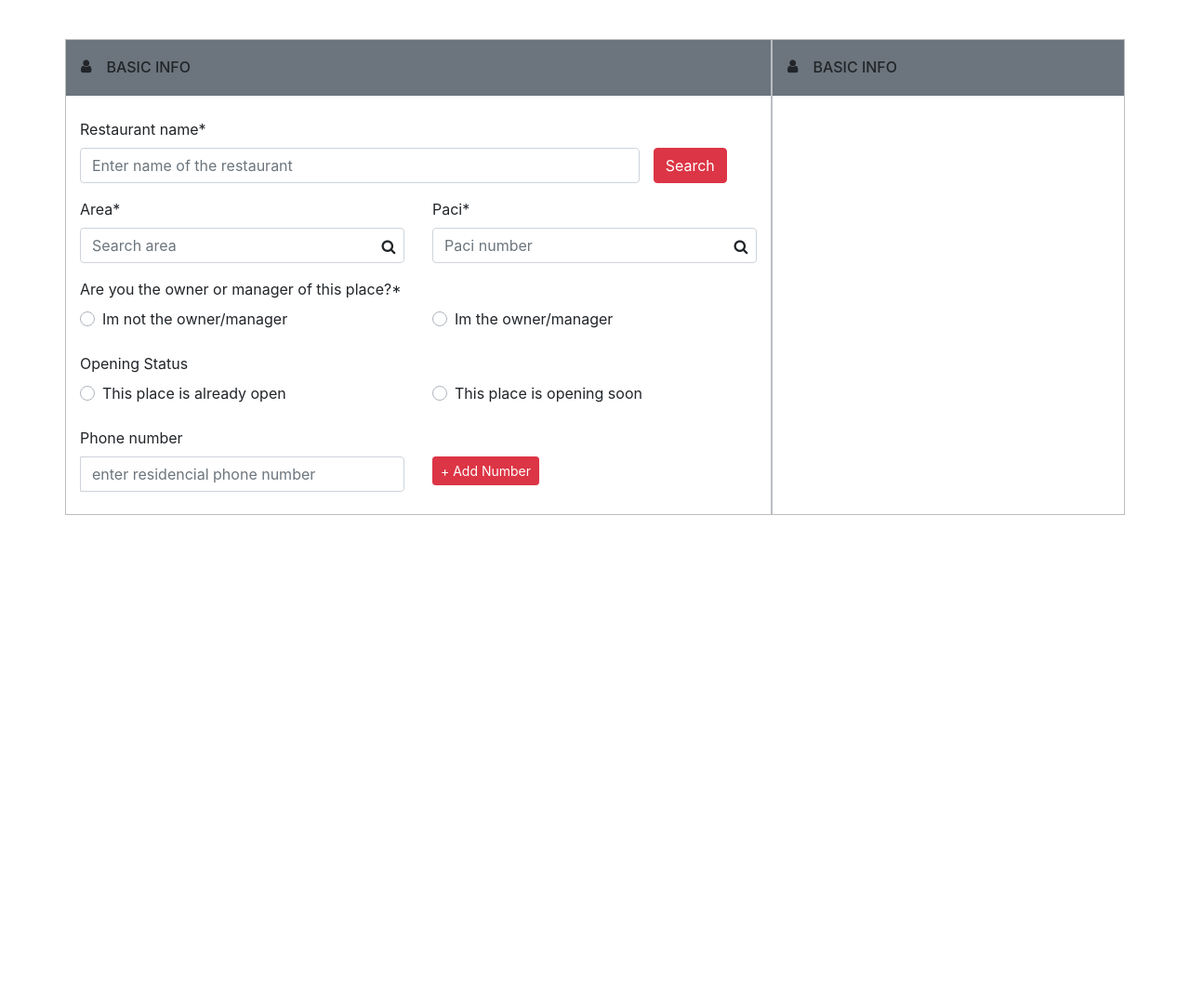
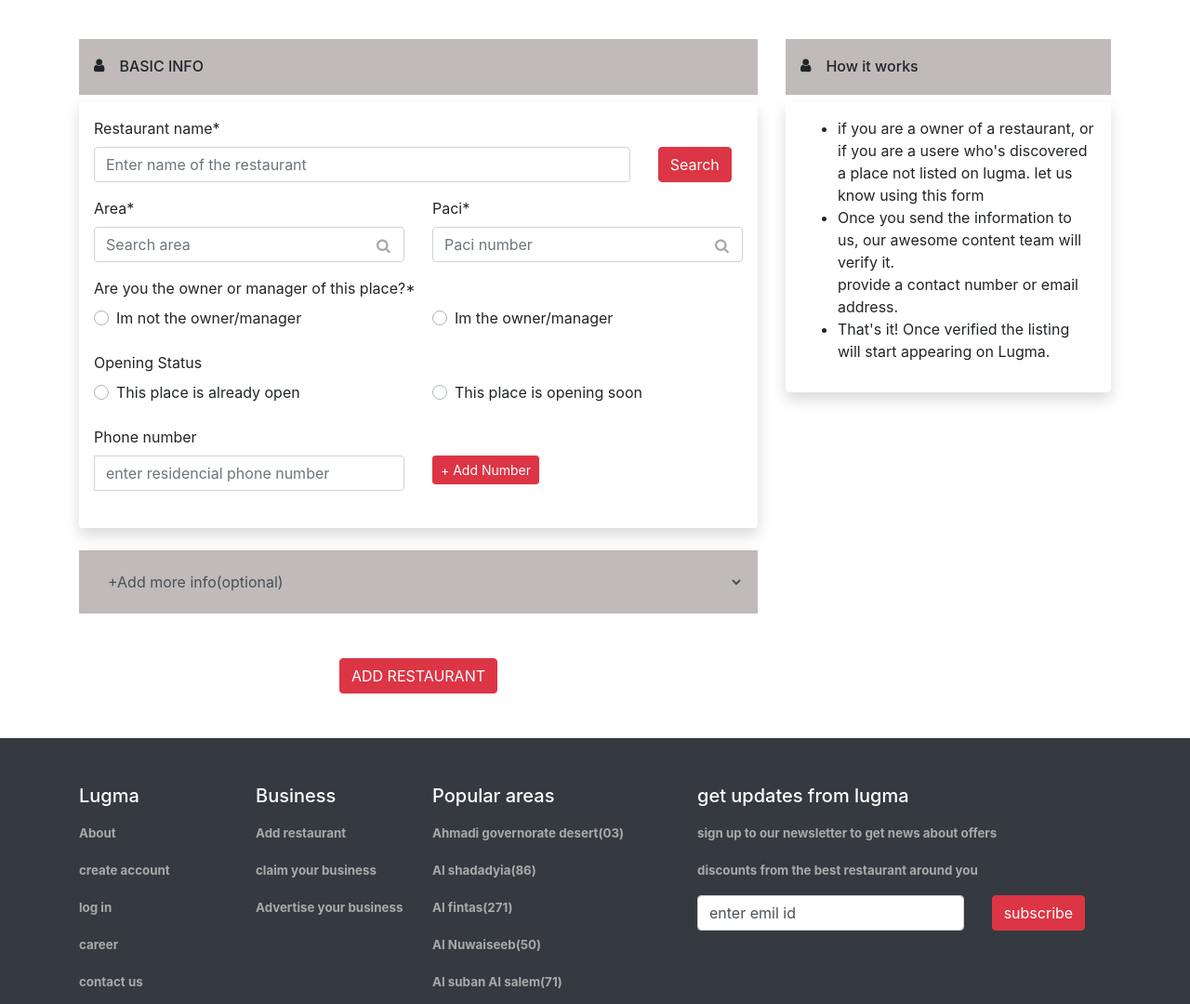
Before and after one commit to balu8722/Bootstrap-practice, a plain HTML site: page home.html in a window 1280 px wide. Shown: the part 88-1168 px from the top of the page at 93% size. Before the commit the page ends 800 px from the top, so only its background shows below. Drawn offline with Linux system fonts and the light colour scheme.

Commit message:
files updated

```diff
--- a/css/stylesheet.css
+++ b/css/stylesheet.css
@@ -11,15 +11,39 @@
 .icon-search{
     position: absolute;
     top: 8px;
-    left: 93%;
+    left: 91%;
 }
-.menu-border{
-    border: 1px solid #babdc0;
+.icon-search a{
+    color: darkgrey;
 }
 .menu-border h6{
     padding:20px 0;
+    background-color: #c0baba;
+
 }
 .menu-icon {
     width: 15px;
     height: 15px;
 }
+.margin{
+    margin-top: 50px;
+    margin-bottom: 15px;
+    color: white;
+}
+.link{
+    margin-bottom: inherit;
+}
+.link a{
+    color: darkgrey;
+    font-size: smaller;
+}
+.add-more{
+    padding: 15px 15px;
+    background-color: #c0baba;
+  }
+  .add-more select{
+    display: block;
+    text-decoration: none;
+    border: none;
+    background-color: transparent;
+  }
--- a/home.html
+++ b/home.html
@@ -17,25 +17,25 @@
         <nav class="nav-menu" aria-label="breadcrumb">
           <ol class="breadcrumb bg-danger">
             <li class="breadcrumb-item"><a href="#">Home</a></li>
-            <li class="breadcrumb-item active" aria-current="page">Library</li>
+            <li class="breadcrumb-item active  text-light" aria-current="page">Add more</li>
           </ol>
-          <div class="text-light align-self-center bg-danger mt-0"><h2>Add new branch</h2></div>
+          <div class="text-light bg-danger"><h2>Add new branch</h2></div>
         </nav>
     </div>
     <section class="mt-5">
         <div class="container">
             <div class="row">
-                <div class="col-sm-8 menu-border px-0">
-                    <div><h6 class="bg-secondary d-flex"><i class="fa fa-user px-3"></i>BASIC INFO</h6></div>
-                    <div class="container">
-                    <div class="form-group mt-4">
+                <div class="col-sm-8 menu-border">
+                    <div><h6 class="d-flex"><i class="fa fa-user px-3"></i>BASIC INFO</h6></div>
+                <div class="shadow p-3 mb-4 bg-white rounded">
+                    <div class="form-group">
                         <label for="Restaurant name*">Restaurant name*</label>
                         <div class="row">
                         <div class="col-sm-10">
                             <input type="rname" class="form-control" id="rname" placeholder="Enter name of the restaurant">
                         </div>
-                        <div class="col-sm-2 p-0">
-                            <button type="button" class="btn btn-danger">Search</button>
+                        <div class="col-sm-2">
+                            <a href="#"> <button type="button" class="btn btn-danger">Search</button></a>
                         </div>
                     </div>
                     </div>
@@ -44,14 +44,14 @@
                           <label for="inputEmail4">Area*</label>
                           <div class="area-search">
                              <input type="email" class="form-control" id="inputEmail4" placeholder="Search area">
-                             <div class="icon-search"><i class="fa fa-search"></i></div>
+                             <div class="icon-search"><a href="#"><i class="fa fa-search"></a></i></div>
                           </div>
                         </div>
                         <div class="form-group col-md-6">
                           <label for="inputPassword4">Paci*</label>
                           <div class="area-search">
                             <input type="email" class="form-control" id="inputEmail4" placeholder="Paci number">
-                            <div class="icon-search"><i class="fa fa-search"></i></div>
+                            <div class="icon-search"><a href="#"><i class="fa fa-search"></a></i></div>
                           </div>
                        </div>
                     </div>
@@ -66,8 +66,8 @@
                             </div>
                             <div class="col-sm-6">
                                 <div class="custom-control custom-radio custom-control-inline">
-                                    <input type="radio" id="customRadioInline1" name="customRadioInline" class="custom-control-input">
-                                    <label class="custom-control-label" for="customRadioInline1">Im the owner/manager</label>
+                                    <input type="radio" id="customRadioInline2" name="customRadioInline" class="custom-control-input">
+                                    <label class="custom-control-label" for="customRadioInline2">Im the owner/manager</label>
                                 </div>
                             </div>
                         </div>
@@ -77,14 +77,14 @@
                         <div class="row">
                             <div class="col-sm-6">
                                 <div class="custom-control custom-radio custom-control-inline">
-                                    <input type="radio" id="customRadioInline1" name="customRadioInline" class="custom-control-input">
-                                    <label class="custom-control-label" for="customRadioInline1">This place is already open</label>
+                                    <input type="radio" id="customRadioInline3" name="customRadioInline" class="custom-control-input">
+                                    <label class="custom-control-label" for="customRadioInline3">This place is already open</label>
                                 </div>
                             </div>
                             <div class="col-sm-6">
                                 <div class="custom-control custom-radio custom-control-inline">
-                                    <input type="radio" id="customRadioInline1" name="customRadioInline" class="custom-control-input">
-                                    <label class="custom-control-label" for="customRadioInline1">This place is opening soon</label>
+                                    <input type="radio" id="customRadioInline4" name="customRadioInline" class="custom-control-input">
+                                    <label class="custom-control-label" for="customRadioInline4">This place is opening soon</label>
                                 </div>
                             </div>
                         </div>
@@ -99,20 +99,109 @@
                                 </div>
                             </div>
                             <div class="col-sm-3">
-                                <button type="button" class="btn btn-danger btn-sm btn-add-phone">+ Add Number</button>
+                                <a href="#"> <button type="button" class="btn btn-danger btn-sm btn-add-phone">+ Add Number</button></a>
                             </div>
                         </div>
                     </div>
                 </div>
                 </div>
-                <div class="col-sm-4 menu-border px-0">
-                    <div><h6 class="bg-secondary d-flex"><i class="fa fa-user px-3"></i>BASIC INFO</h6></div>
-                    <p>
-                        <ul></ul>
-                    </p>
+                <div class="col-sm-4 menu-border">
+                    <div><h6 class="d-flex"><i class="fa fa-user px-3"></i>How it works</h6></div>
+                <div class="shadow p-3 mb-4 bg-white rounded">
+                    <ul>
+                        <li>if you are a owner of a restaurant, or if you are a usere who's discovered a place not listed on lugma. let us know using this form</li>
+                        <li>Once you send the information to us, our awesome content team will verify it.<br> provide a contact number or email address.</li>
+                        <li>That's it! Once verified the listing will start appearing on Lugma.</li>
+                    </ul>
+                </div>
+                </div>
+
+                <div class="col-sm-8">
+                    <div class="add-more">
+                        <select class="form-control" id="addmore">
+                            <option>+Add more info(optional)</option>
+                        </select>
+                    </div>
+                </div>
+                <div class="col-sm-8 my-5">
+                    <div class="text-center">
+                        <a href="#"> <button type="button" class="btn btn-danger">ADD RESTAURANT</button></a>
+                    </div>
                 </div>
             </div>
         </div>
+    </section>
+    <section class="">
+        <div class="bg-dark pb-5">
+            <div class="container">
+              <div class="row">
+                <div class="col-sm-2 ">
+                  <h5 class="margin">Lugma</h5>
+                <dl>
+                  <dt class="link"><a href="#">About</a></dt>
+                  <dt class="link"><a href="#">create account</a></dt>
+                  <dt class="link"><a href="#">log in</a></dt>
+                  <dt class="link"><a href="#">career</a></dt>
+                  <dt class="link"><a href="#">contact us</a></dt>
+                </dl>
+                </div>
+                <div class="col-sm-2">
+                  <h5 class="margin">Business</h5>
+                  <dl>
+                    <dt class="link"><a href="#">Add restaurant</a></dt>
+                    <dt class="link"><a href="#">claim your business</a></dt>
+                    <dt class="link"><a href="#">Advertise your business</a></dt>
+                  </dl>
+                </div>
+                <div class="col-sm-3">
+                  <h5 class="margin">Popular areas</h5>
+                  <dl>
+                    <dt class="link"><a href="#">Ahmadi governorate desert(03)</a></dt>
+                    <dt class="link"><a href="#">AI shadadyia(86)</a></dt>
+                    <dt class="link"><a href="#">AI fintas(271)</a></dt>
+                    <dt class="link"><a href="#">AI Nuwaiseeb(50)</a></dt>
+                    <dt class="link"><a href="#">AI suban AI salem(71)</a></dt>
+                    <dt class="link"><a href="#">daher(13)</a></dt>
+                    <dt class="link"><a href="#">East ahmadi(30)</a></dt>
+                  </dl>
+                </div>
+                <div class="col-sm-5">
+                  <h5 class="margin">get updates from lugma</h5>
+                  <dl>
+                    <dt class="link"><a href="#">sign up to our newsletter to get news about offers</a></dt>
+                    <dt class="link"><a href="#">discounts from the best restaurant around you</a></dt>
+                  </dl>
+                    <div class="row">
+                    <div class="col-sm-8">
+                      <label for="staticEmail2" class="sr-only">Email</label>
+                      <input type="text" class="form-control" id="staticEmail2" value="enter emil id">
+                    </div>
+                    <div class="col-sm-4">
+                        <a href="#"><button type="submit" class="btn btn-danger mb-2">subscribe</button></a>
+                  </div>
+                  </div>
+                  </div>
+              </div>
+              <div class="row pt-0">
+                  <div class="col-sm-6 d-flex">
+                      <small>
+                          <a href="#" class="pr-2 text-secondary">privacy policy</a>
+                          <a href="#" class="pr-2 text-secondary">Terms and condition</a>
+                          <a href="#" class="pr-2 text-secondary">Site map</a>
+                        </small>
+                  </div>
+                  <div class="col-sm-6 text-center">
+                    <small>
+                        <a href="#" class="pr-4 text-secondary">Lugma is social</a>
+                        <a href="#">
+                            <i class="fa fa-facebook pr-4 text-secondary"></i>
+                            <i class="fa fa-twitter pr-4 text-secondary"></i>
+                            <i class="fa fa-google-plus text-secondary"></i>
+                        </a>
+                    </small>
+                  </div>
+              </div>
+            </div>
     </section>
 
 
```
